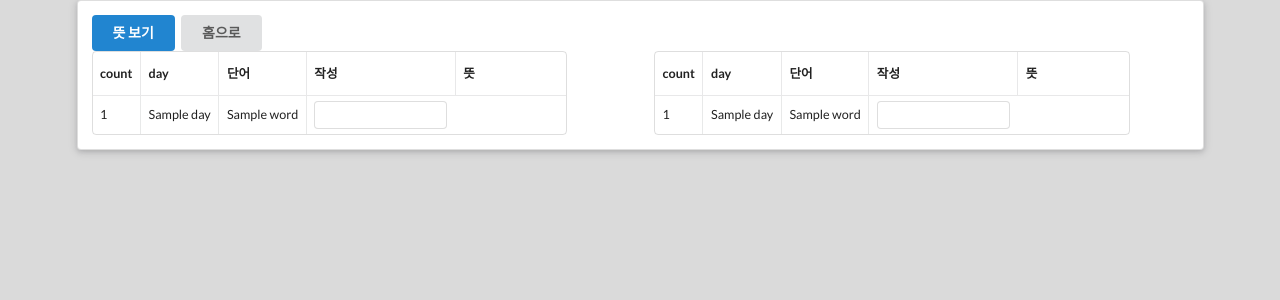
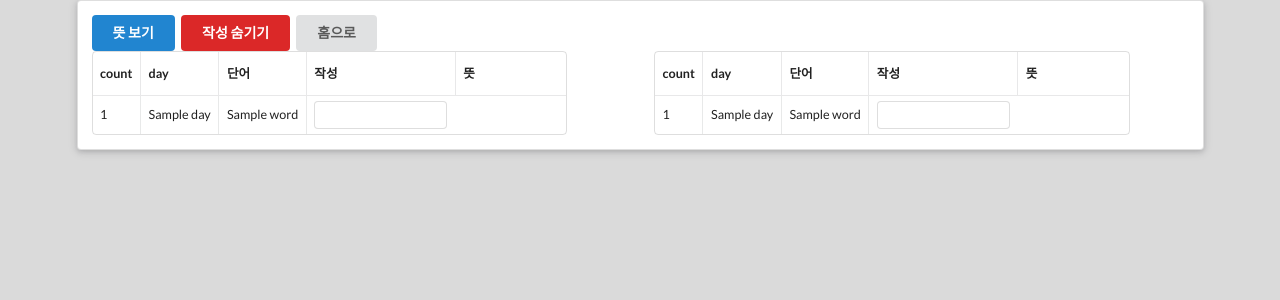
Before and after one commit to recall2300/word, a Django app: template templates/test_paper.html in a window 1280 px wide. Shown: the top 300 px of the page. Run offline with Django 3.2, Linux system fonts and the light colour scheme; the template is opened without the code that fills it: most values are stand-ins (such as "Sample title", 1, 10 or a date in 2020).

Commit message:
add hide button

```diff
--- a/static/main.js
+++ b/static/main.js
@@ -12,6 +12,9 @@ voca.basic.ready = function () {
     $('.show-def').on('click', function(){
         $('.td-def').attr('style', 'visibility:initial');
     });
+    $('.hide-write').on('click', function(){
+        $('.td-write').attr('style', 'visibility:hidden;');
+    });
 
 };
 
--- a/templates/test_paper.html
+++ b/templates/test_paper.html
@@ -6,6 +6,7 @@
     <div class="ui container">
         <div class="ui raised middle segment">
             <div class="ui button blue show-def">뜻 보기</div>
+            <div class="ui button red hide-write">작성 숨기기</div>
             <a class="ui button" href="/">홈으로</a>
             <div class="ui grid">
                 <div class="eight wide column">
@@ -15,7 +16,7 @@
                             <th>count</th>
                             <th>day</th>
                             <th>단어</th>
-                            <th>작성</th>
+                            <th class="td-write">작성</th>
                             <th>뜻</th>
                         </tr>
                         </thead>
@@ -25,7 +26,7 @@
                                 <td>{{ forloop.counter }}</td>
                                 <td>{{ word.day }}</td>
                                 <td>{{ word.word }}</td>
-                                <td>
+                                <td  class="td-write">
                                     <div class="ui mini input">
                                         <input type="text">
                                     </div>
@@ -43,7 +44,7 @@
                             <th>count</th>
                             <th>day</th>
                             <th>단어</th>
-                            <th>작성</th>
+                            <th class="td-write">작성</th>
                             <th>뜻</th>
                         </tr>
                         </thead>
@@ -53,7 +54,7 @@
                                 <td>{{ forloop.counter }}</td>
                                 <td>{{ word.day }}</td>
                                 <td>{{ word.word }}</td>
-                                <td>
+                                <td class="td-write">
                                     <div class="ui mini input">
                                         <input type="text">
                                     </div>
```
